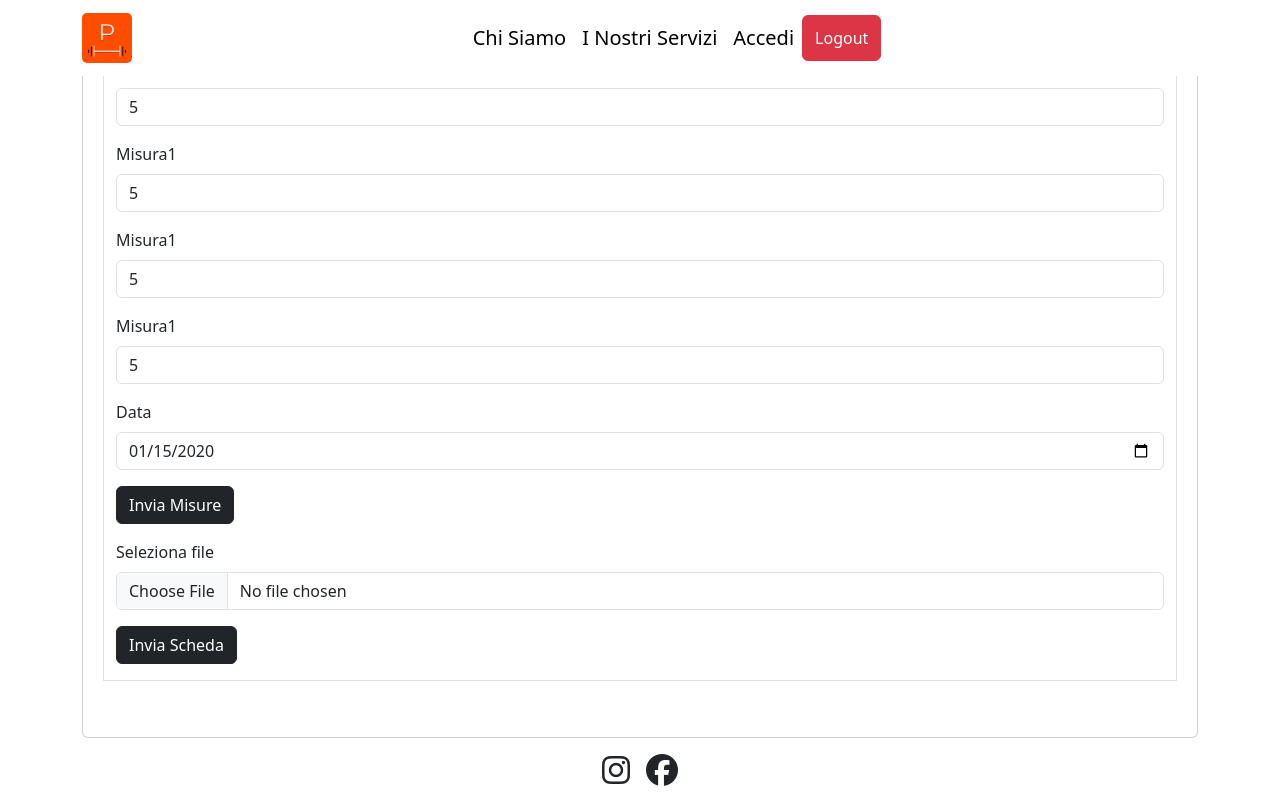
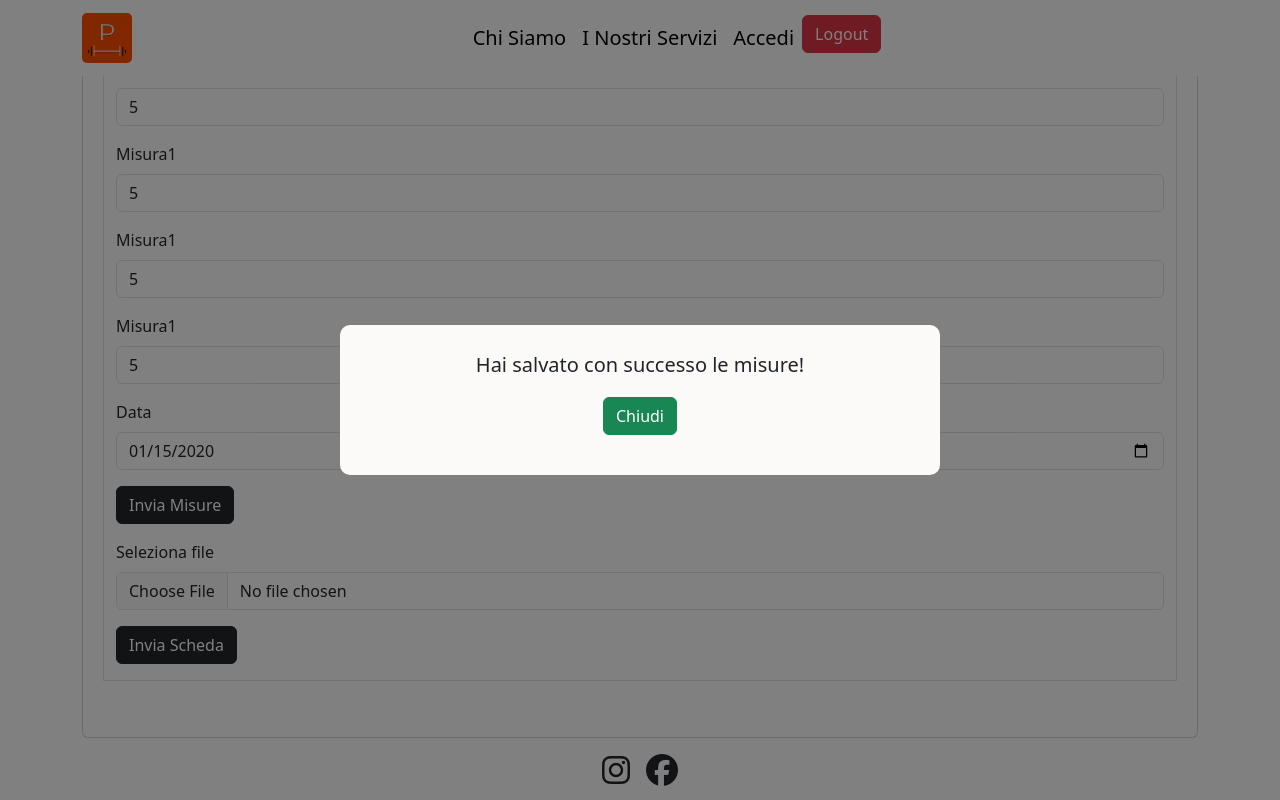
Before and after one commit to DavideCriscuolo/Sito_palestra, a plain HTML site: page admin_page.html in a window 1280 px wide. Both pictures are taken after typing "5", "5", "5", "5", "2020-01-15" into the empty fields and a click on the button "Invia Misure". Shown: the part 1613-2413 px from the top of the page. Drawn offline with nearby package versions, Linux system fonts and the light colour scheme.

Commit message:
ottimizzato il layout della pagina utente e dell'admin, aggiunta una modale per il salvataggio delle misure

```diff
--- a/admin_page.html
+++ b/admin_page.html
@@ -43,7 +43,7 @@
                         <li class="nav-item">
                             <a class="nav-link" href="">Accedi</a>
                         </li>
-                        <button id="btnLogut" class=" btn btn-danger">Logout</button>
+                        <li><button id="btnLogut" class=" btn btn-danger">Logout</button></li>
                     </ul>
 
 
@@ -144,6 +144,26 @@
             <i class="fa-brands fa-instagram"></i>
             <i class="fa-brands fa-facebook"></i>
     </footer>
+
+    <div class="overlay  d-flex justify-content-center align-items-center d-none">
+        <div class="container d-flex justify-content-center align-items-center">
+            <div class="modale">
+                <div class="box text-center p-4">
+                    <div class="text_intern_modal">
+
+                    </div>
+                    <div class="p-2"> <button id="closeModal" class="btn btn-success" type="button">Chiudi</button>
+                    </div>
+                </div>
+            </div>
+        </div>
+
+    </div>
+    </div>
+
+
+
+
     <!-- Bootstrap JavaScript Libraries -->
     <script src="https://cdn.jsdelivr.net/npm/@popperjs/core@2.11.8/dist/umd/popper.min.js"
         integrity="sha384-I7E8VVD/ismYTF4hNIPjVp/Zjvgyol6VFvRkX/vR+Vc4jQkC+hVqc2pM8ODewa9r"
--- a/assets/css/style.css
+++ b/assets/css/style.css
@@ -6,8 +6,6 @@ html {
 body {
   font-family: "Montserrat", sans-serif;
   background-color: #fcfaf8;
-}
-
   header {
     position: sticky;
     top: 0;
@@ -68,6 +66,25 @@ footer {
   .contet {
     background-color: aqua;
   }
+
+  .overlay {
+    min-height: 100%;
+    width: 100%;
+    background-color: rgba(0, 0, 0, 0.499);
+    position: fixed;
+    top: 0px;
+    left: 0px;
+    z-index: 1000;
+
+    .box {
+      height: 150px;
+      width: 600px;
+      border-radius: 10px;
+      background-color: #fcfaf8;
+    }
+  }
+}
+
 @media screen and (max-width: 576px) {
   html {
     scroll-padding-top: 190px;
--- a/assets/js/main.js
+++ b/assets/js/main.js
@@ -5,10 +5,10 @@ const iscritti = [
     email: "davide123@gmail.com",
     password: "admin",
     misura1: 12,
-    misura2: 45,
-    misura3: 77,
-    misura4: 88,
-    misura5: 15,
+    misura2: 12,
+    misura3: 12,
+    misura4: 12,
+    misura5: 12,
   },
   {
     name: "Leo",
@@ -16,10 +16,10 @@ const iscritti = [
     email: "hhl@gmail.com",
     password: "admin",
     misura1: 54,
-    misura2: 80,
-    misura3: 99,
-    misura4: 66,
-    misura5: 44,
+    misura2: 74,
+    misura3: 87,
+    misura4: 96,
+    misura5: 55,
   },
   {
     name: "Giallo",
@@ -151,8 +151,9 @@ if (window.location.pathname.endsWith("page_user.html")) {
   console.log(divEmailEl);
   const viewFullnameEl = document.createElement("h1");
 
-  const trovataEmail = iscritti.find((iscritto) => {
-    if (iscritto.email === email) {
+  const trovataIscritto = iscritti.find((iscritto) => {
+    if (iscritto.email === email && "misura1" in iscritto) {
+      console.log(iscritto.misura1);
       const ulMisureEl = document.getElementById("ListMisure");
       ulMisureEl.classList.add("list-group");
 
@@ -162,16 +163,24 @@ if (window.location.pathname.endsWith("page_user.html")) {
        <li class="list-group-item py-3"><span>Bicipite Sinistro : </span>${iscritto.misura4} cm</li>
        <li class="list-group-item py-3"><span>Vita : </span>${iscritto.misura5} cm</li>`;
       ulMisureEl.innerHTML = markup;
+      console.log(ulMisureEl);
       return true;
     } else {
+      //   const colMisureEl = document.getElementById("colMisure");
+      //   colMisureEl.classList.add("d-none");
+      //   const rowEl = document.querySelector(".row");
+      //   rowEl.classList.remove("row-cols-md-2");
+      return false;
+    }
+  });
+  console.log(trovataIscritto);
+
+  if (trovataIscritto === undefined) {
     const colMisureEl = document.getElementById("colMisure");
     colMisureEl.classList.add("d-none");
     const rowEl = document.querySelector(".row");
     rowEl.classList.remove("row-cols-md-2");
-      return false;
   }
-  });
-  console.log(trovataEmail);
 
   // iscritti.forEach((iscritto) => {
   //   console.log(iscritto.email === email);
@@ -219,19 +228,26 @@ if (formAdminMisureEL) {
     );
 
     if (trovato) {
-      trovato.misuraUno = misura1;
-      trovato.misuraDue = misura2;
-      trovato.misuraTre = misura3;
-      trovato.misuraQuattro = misura4;
-
+      trovato.misura1 = misura1;
+      trovato.misura2 = misura2;
+      trovato.misura3 = misura3;
+      trovato.misura4 = misura4;
+      const modalEl = document.querySelector(".overlay");
+      modalEl.classList.remove("d-none");
+      modalEl.classList.add("d-flex");
+      const textModal = document.querySelector(".text_intern_modal");
+      textModal.innerHTML = `<h5 class="p-1">Hai salvato con successo le misure!</h5>`;
+      console.log(modalEl);
       console.log("Dati salvati per:", trovato);
     } else {
       console.log("Nessun iscritto trovato.");
     }
-    console.log(trovato);
   });
 }
 
-// funzione pagina Utente
-
-//
+const btnCloseModal = document.getElementById("closeModal");
+btnCloseModal.addEventListener("click", function () {
+  const modalEl = document.querySelector(".overlay");
+  modalEl.classList.remove("d-flex");
+  modalEl.classList.add("d-none");
+});
```
Also changed, not shown: page_user.html (+5 -1 lines). Lines whose indentation alone changed are shown as unchanged.
